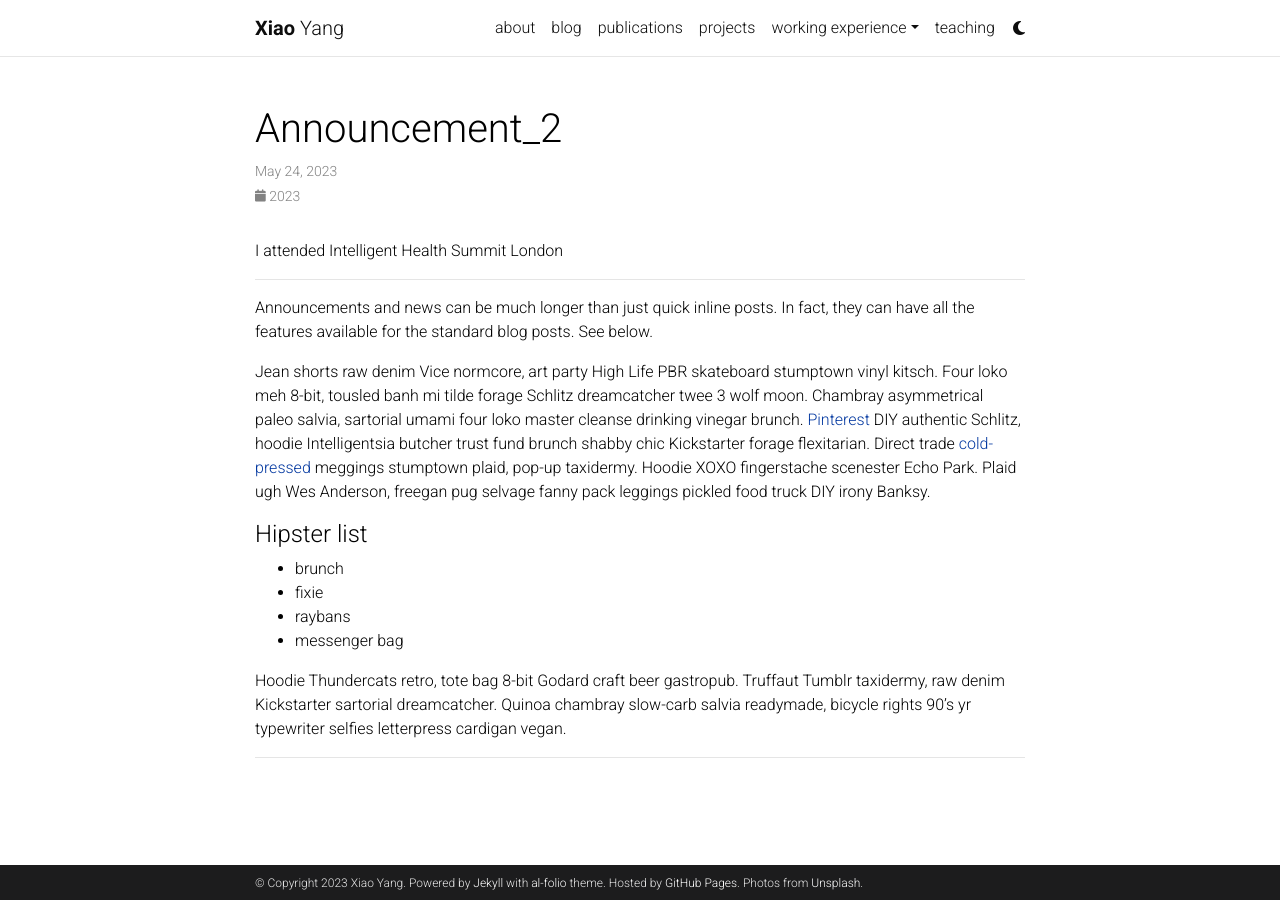
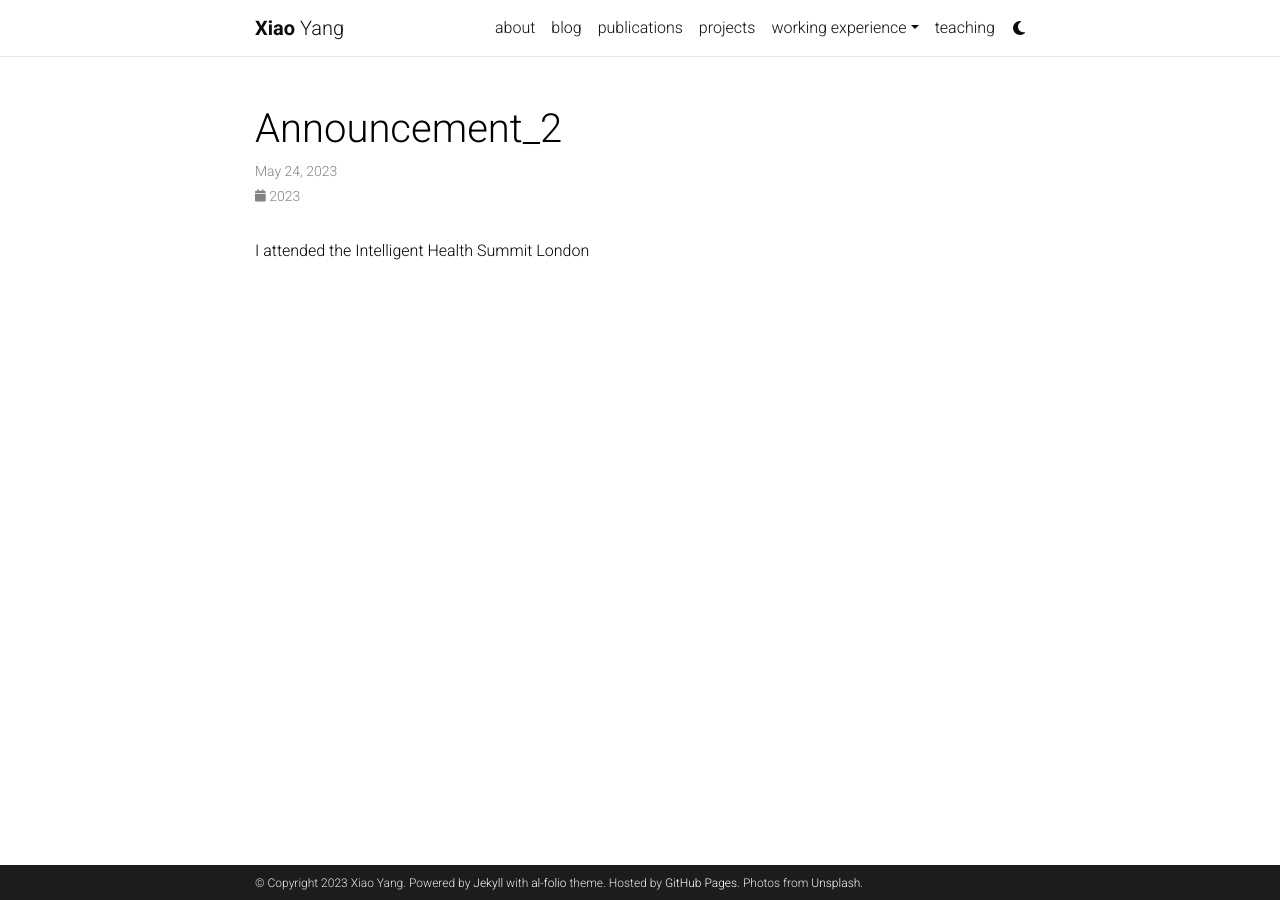
Before and after one commit to XiaoYGitH/XiaoYGitH.github.io, a Jekyll site: the page built from _news/announcement_2.md, in a window 1280 px wide. Built offline with Jekyll 4.4.1, drawn with Linux system fonts in a browser that asks for light colours; comment, search, counter and statistics services are not loaded; a style sheet for code colours, icons or effects is not loaded.

Commit message:
Update announcement_2.md

```diff
--- a/_news/announcement_2.md
+++ b/_news/announcement_2.md
@@ -2,25 +2,8 @@
 layout: post
 #title: A long announcement with details
 date: 2023-05-24
-inline: false
+inline: true
 related_posts: false
 ---
 
-I attended Intelligent Health Summit London
-
-***
-Announcements and news can be much longer than just quick inline posts. In fact, they can have all the features available for the standard blog posts. See below.
-
-Jean shorts raw denim Vice normcore, art party High Life PBR skateboard stumptown vinyl kitsch. Four loko meh 8-bit, tousled banh mi tilde forage Schlitz dreamcatcher twee 3 wolf moon. Chambray asymmetrical paleo salvia, sartorial umami four loko master cleanse drinking vinegar brunch. <a href="https://www.pinterest.com">Pinterest</a> DIY authentic Schlitz, hoodie Intelligentsia butcher trust fund brunch shabby chic Kickstarter forage flexitarian. Direct trade <a href="https://en.wikipedia.org/wiki/Cold-pressed_juice">cold-pressed</a> meggings stumptown plaid, pop-up taxidermy. Hoodie XOXO fingerstache scenester Echo Park. Plaid ugh Wes Anderson, freegan pug selvage fanny pack leggings pickled food truck DIY irony Banksy.
-
-#### Hipster list
-<ul>
-    <li>brunch</li>
-    <li>fixie</li>
-    <li>raybans</li>
-    <li>messenger bag</li>
-</ul>
-
-Hoodie Thundercats retro, tote bag 8-bit Godard craft beer gastropub. Truffaut Tumblr taxidermy, raw denim Kickstarter sartorial dreamcatcher. Quinoa chambray slow-carb salvia readymade, bicycle rights 90's yr typewriter selfies letterpress cardigan vegan.
-
-***
+I attended the Intelligent Health Summit London
```
